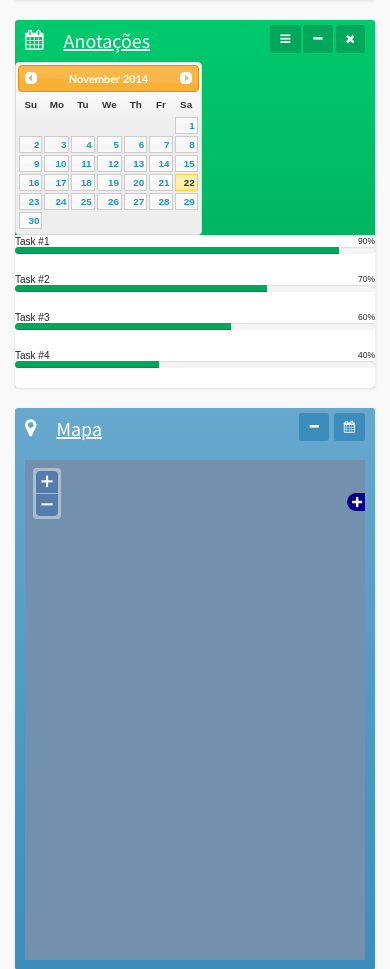
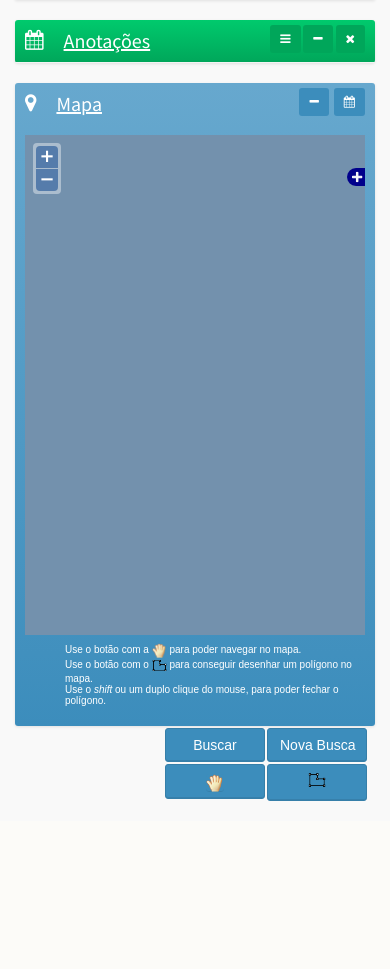
Before and after one commit to raulsenaferreira/W-SAGE, a PHP site: page /dashboard.php in a window 390 px wide. Shown: the part 856-1825 px from the top of the page. After the commit the page ends 1657 px from the top, so only its background shows below. Run offline with PHP 8.4, Linux system fonts and the light colour scheme; the visitor is signed in with stand-in values (Sample User, id 1); some libraries are stand-ins or nearby versions; some web fonts are replaced.

Commit message:
término da estilização do mapa

```diff
--- a/css/wsage.css
+++ b/css/wsage.css
@@ -72,11 +72,8 @@ body {
 }
 
 .aviosMap{
-	margin-top: 10px;
-	border-left: 6px solid #514ce0;
-	background-color: #dbd6ff;
+	background-color: transparent;
 	padding-top: 8px;
-	padding-bottom: 8px;
 }
 
 /*Grafico*/
--- a/dashboard.php
+++ b/dashboard.php
@@ -501,46 +501,11 @@ if ( !isset($_SESSION['email']) and !isset($_SESSION['senha']) ) {
                                     </div><!-- /. tools -->
                                 </div><!-- /.box-header -->
                                 <div class="box-body no-padding">
-                                    <!--The calendar -->
-                                    <div id="calendar" style="width: 100%"></div>
+
                                 </div><!-- /.box-body -->
                                 <div class="box-footer text-black">
                                     <div class="row">
-                                        <div class="col-sm-6">
-                                            <!-- Progress bars -->
-                                            <div class="clearfix">
-                                                <span class="pull-left">Task #1</span>
-                                                <small class="pull-right">90%</small>
-                                            </div>
-                                            <div class="progress xs">
-                                                <div class="progress-bar progress-bar-green" style="width: 90%;"></div>
-                                            </div>
 
-                                            <div class="clearfix">
-                                                <span class="pull-left">Task #2</span>
-                                                <small class="pull-right">70%</small>
-                                            </div>
-                                            <div class="progress xs">
-                                                <div class="progress-bar progress-bar-green" style="width: 70%;"></div>
-                                            </div>
-                                        </div><!-- /.col -->
-                                        <div class="col-sm-6">
-                                            <div class="clearfix">
-                                                <span class="pull-left">Task #3</span>
-                                                <small class="pull-right">60%</small>
-                                            </div>
-                                            <div class="progress xs">
-                                                <div class="progress-bar progress-bar-green" style="width: 60%;"></div>
-                                            </div>
-
-                                            <div class="clearfix">
-                                                <span class="pull-left">Task #4</span>
-                                                <small class="pull-right">40%</small>
-                                            </div>
-                                            <div class="progress xs">
-                                                <div class="progress-bar progress-bar-green" style="width: 40%;"></div>
-                                            </div>
-                                        </div><!-- /.col -->
                                     </div><!-- /.row -->
                                 </div>
                             </div><!-- /.box -->
@@ -563,6 +528,13 @@ if ( !isset($_SESSION['email']) and !isset($_SESSION['senha']) ) {
                                 </div>
                                 <div class="box-body">
                                     <div id="map"></div>
+                                    <div class="aviosMap">
+                                        <ul class="listaSemMarcador">
+                                            <li> Use o botão com a <img src="imagens/hand.png" style="width:15px;height:15px;"> para poder navegar no mapa. </li>
+                                            <li> Use o botão com o <img src="imagens/polygon.png" style="width:15px;height:15px;"> para conseguir desenhar um polígono no mapa.</li>
+                                            <li> Use o <i> shift</i> ou um duplo clique do mouse, para poder fechar o polígono.</li>
+                                        </ul>
+                                    </div>
                                 </div><!-- /.box-body-->
                                 <div class="box-footer no-border">
                                     <!-- botões de busca -->
```
